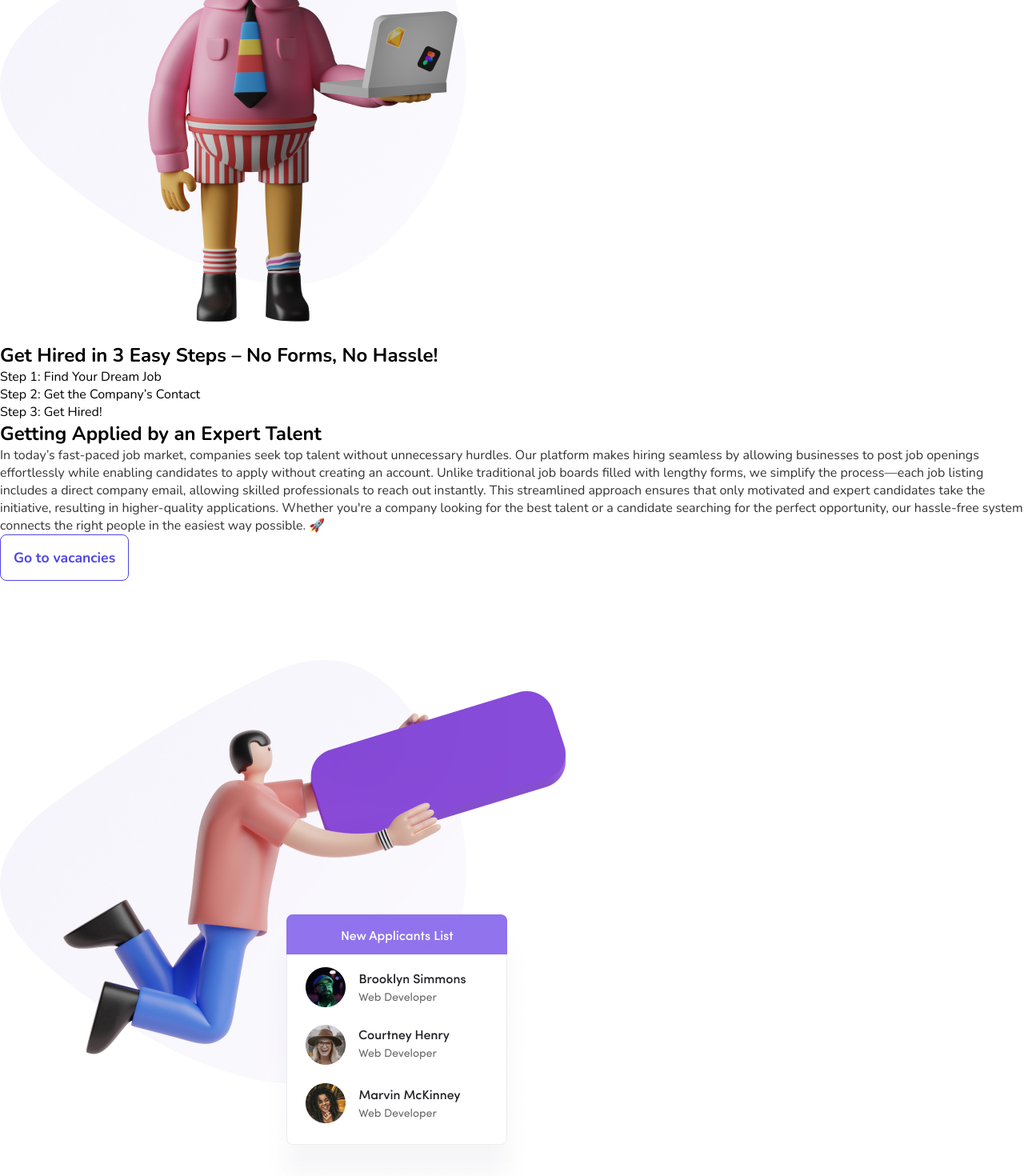
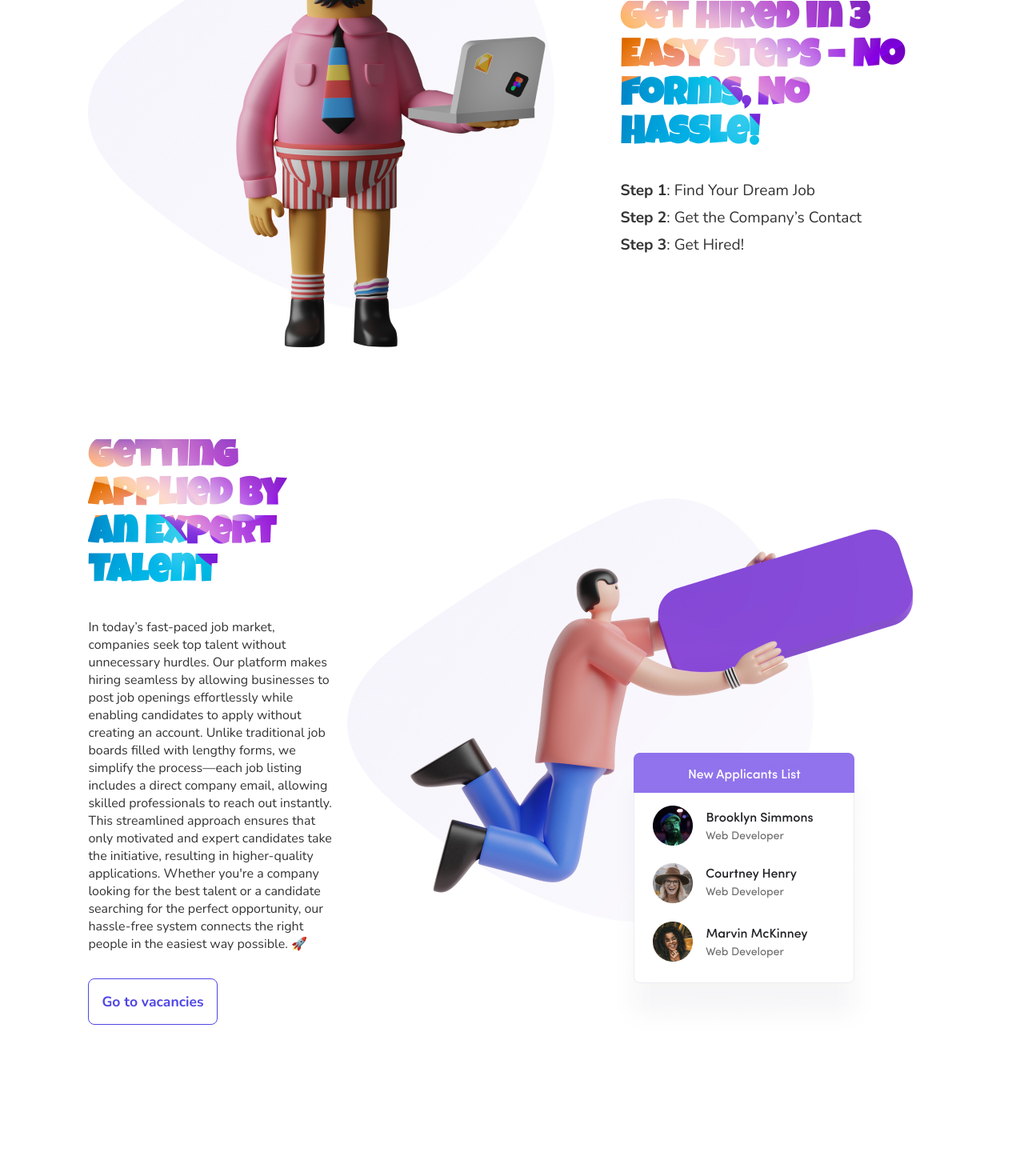
Before and after one commit to emilabbasov06/japp_api, a React (Vite) app in the folder client/: page / in a window 1280 px wide. Shown: the part 802-2272 px from the top of the page at 80% size. After the commit the page ends 2139 px from the top, so only its background shows below. Built offline with nearby package versions, Linux system fonts and the light colour scheme.

Commit message:
changed the css content of home page

```diff
--- a/client/src/components/Hero.jsx
+++ b/client/src/components/Hero.jsx
@@ -17,7 +17,7 @@ const Hero = () => {
 
   return (
     <main className='container-parent'>
-      <div className='container hero'>
+      <div className='container container-flex box-shadow-none'>
         <div className='hero-content'>
           <motion.h1 variants={container(0)}
             initial='hidden'
--- a/client/src/components/HeroContent.jsx
+++ /dev/null
@@ -1,115 +0,0 @@
-import React from 'react';
-import human_one from '../assets/images/human_one.jpg';
-import human_two from '../assets/images/human_two.jpg';
-import { motion } from 'framer-motion';
-import { useNavigate } from 'react-router-dom';
-
-const HeroContent = () => {
-  const navigate = useNavigate();
-
-  const container = (delay) => ({
-    hidden: { x: -100, opacity: 0 },
-    visible: {
-      x: 0,
-      opacity: 1,
-      transition: { duration: 0.5, delay: delay },
-    },
-  });
-
-  return (
-    <div className='heros'>
-      <section>
-        <div>
-          <motion.div
-            whileInView={{ opacity: 1, x: 0 }}
-            initial={{ opacity: 0, x: -100 }}
-            transition={{ duration: 0.5 }}
-            viewport={{ once: false, amount: 0.2 }}
-            className="human_one">
-            <img src={human_one} alt="Human" />
-          </motion.div>
-
-          <div className="content_one">
-            <motion.h2
-              whileInView={{ opacity: 1, x: 0 }}
-              initial={{ opacity: 0, x: 100 }}
-              transition={{ duration: 0.5 }}
-              viewport={{ once: false, amount: 0.2 }}
-              className='heading-h2'>
-              Get Hired in 3 Easy Steps – No Forms, No Hassle!
-            </motion.h2>
-
-            <motion.ul whileInView={{ opacity: 1, x: 0 }}
-              initial={{ opacity: 0, x: 100 }}
-              transition={{ duration: 0.9 }}
-              viewport={{ once: false, amount: 0.2 }}>
-              <li>
-                <span>Step 1</span>: Find Your Dream Job
-              </li>
-
-              <li>
-                <span>Step 2</span>: Get the Company’s Contact
-              </li>
-
-              <li>
-                <span>Step 3</span>: Get Hired!
-              </li>
-            </motion.ul>
-          </div>
-        </div>
-      </section>
-
-      <section>
-        <div>
-          <div className="content_two">
-            <motion.h2
-              variants={container(0)}
-              initial='hidden'
-              whileInView='visible'
-              viewport={{ once: false, amount: 0.2 }}
-              className='heading-h2'>
-              Getting Applied by an Expert Talent
-            </motion.h2>
-
-            <motion.p
-              variants={container(0.2)}
-              initial='hidden'
-              whileInView='visible'
-              viewport={{ once: false, amount: 0.2 }}>
-              In today’s fast-paced job market, companies seek top talent without unnecessary hurdles.
-              Our platform makes hiring seamless by allowing businesses to post job openings effortlessly
-              while enabling candidates to apply without creating an account. Unlike traditional job boards
-              filled with lengthy forms, we simplify the process—each job listing includes a direct company
-              email, allowing skilled professionals to reach out instantly. This streamlined approach ensures
-              that only motivated and expert candidates take the initiative, resulting in higher-quality applications.
-              Whether you're a company looking for the best talent or a candidate searching for the perfect opportunity,
-              our hassle-free system connects the right people in the easiest way possible. 🚀
-            </motion.p>
-
-            <motion.div
-              variants={container(0.4)}
-              initial='hidden'
-              whileInView='visible'
-              viewport={{ once: false, amount: 0.2 }}
-              className='btn_div'>
-              <button onClick={() => navigate('/vacancies')} className='button'>
-                Go to vacancies
-              </button>
-            </motion.div>
-          </div>
-
-          <motion.div
-            initial={{ x: 100, opacity: 0 }}
-            whileInView={{ x: 0, opacity: 1 }}
-            transition={{ duration: 1, delay: 0.6 }}
-            viewport={{ once: false, amount: 0.2 }}
-            className="human_two">
-            <img src={human_two} alt="Human" />
-          </motion.div>
-        </div>
-      </section>
-    </div>
-  );
-};
-
-export default HeroContent;
--- /dev/null
+++ b/client/src/components/HeroContentFirst.jsx
@@ -0,0 +1,52 @@
+import React from 'react';
+import human_one from '../assets/images/human_one.jpg';
+import { motion } from 'framer-motion';
+
+const HeroContentFirst = () => {
+  return (
+    <section className='container-parent'>
+      <div className='container container-flex box-shadow-none'>
+        <motion.div
+          whileInView={{ opacity: 1, x: 0 }}
+          initial={{ opacity: 0, x: -100 }}
+          transition={{ duration: 0.5 }}
+          viewport={{ once: false, amount: 0.2 }}
+        >
+          <img src={human_one} alt="Human" />
+        </motion.div>
+
+        <div className='steps-section'>
+          <motion.h2
+            whileInView={{ opacity: 1, x: 0 }}
+            initial={{ opacity: 0, x: 100 }}
+            transition={{ duration: 0.5 }}
+            viewport={{ once: false, amount: 0.2 }}
+            className='bg-text font-3'>
+            Get Hired in 3 Easy Steps – No Forms, No Hassle!
+          </motion.h2>
+
+          <motion.ul whileInView={{ opacity: 1, x: 0 }}
+            initial={{ opacity: 0, x: 100 }}
+            transition={{ duration: 0.9 }}
+            viewport={{ once: false, amount: 0.2 }}
+            className='steps'>
+            <li>
+              <span>Step 1</span>: Find Your Dream Job
+            </li>
+
+            <li>
+              <span>Step 2</span>: Get the Company’s Contact
+            </li>
+
+            <li>
+              <span>Step 3</span>: Get Hired!
+            </li>
+          </motion.ul>
+        </div>
+      </div>
+    </section>
+
+  );
+};
+
+export default HeroContentFirst;
--- /dev/null
+++ b/client/src/components/HeroContentSecond.jsx
@@ -0,0 +1,63 @@
+import React from 'react';
+import human_two from '../assets/images/human_two.jpg';
+import { motion } from 'framer-motion';
+import { useNavigate } from 'react-router-dom';
+import { container } from '../constants';
+
+const HeroContentSecond = () => {
+  const navigate = useNavigate();
+
+  return (
+    <section className='container-parent hero-section'>
+      <div className='container container-flex box-shadow-none'>
+        <div className='second-content'>
+          <motion.h2
+            variants={container(0)}
+            initial='hidden'
+            whileInView='visible'
+            viewport={{ once: false, amount: 0.2 }}
+            className='bg-text font-3'>
+            Getting Applied by an Expert Talent
+          </motion.h2>
+
+          <motion.p
+            variants={container(0.2)}
+            initial='hidden'
+            whileInView='visible'
+            viewport={{ once: false, amount: 0.2 }}>
+            In today’s fast-paced job market, companies seek top talent without unnecessary hurdles.
+            Our platform makes hiring seamless by allowing businesses to post job openings effortlessly
+            while enabling candidates to apply without creating an account. Unlike traditional job boards
+            filled with lengthy forms, we simplify the process—each job listing includes a direct company
+            email, allowing skilled professionals to reach out instantly. This streamlined approach ensures
+            that only motivated and expert candidates take the initiative, resulting in higher-quality applications.
+            Whether you're a company looking for the best talent or a candidate searching for the perfect opportunity,
+            our hassle-free system connects the right people in the easiest way possible. 🚀
+          </motion.p>
+
+          <motion.div
+            variants={container(0.4)}
+            initial='hidden'
+            whileInView='visible'
+            viewport={{ once: false, amount: 0.2 }}
+          >
+            <button onClick={() => navigate('/vacancies')} className='button'>
+              Go to vacancies
+            </button>
+          </motion.div>
+        </div>
+
+        <motion.div
+          initial={{ x: 100, opacity: 0 }}
+          whileInView={{ x: 0, opacity: 1 }}
+          transition={{ duration: 1, delay: 0.6 }}
+          viewport={{ once: false, amount: 0.2 }}
+          className="human_two">
+          <img src={human_two} alt="Human" />
+        </motion.div>
+      </div>
+    </section>
+  );
+};
+
+export default HeroContentSecond;
--- a/client/src/constants/index.js
+++ b/client/src/constants/index.js
@@ -2,3 +2,12 @@ export const VACANCIES_API_URL = 'http://127.0.0.1:8000/api/vacancies/';
 export const COMPANIES_API_URL = 'http://127.0.0.1:8000/api/companies/';
 export const SIGNUP_API_URL = 'http://127.0.0.1:8000/api/companies/';
 export const LOGGED_IN_COMPANY_DASHBOARD_DATA = 'http://127.0.0.1:8000/api/vacancies/dashboard/';
+
+export const container = (delay) => ({
+  hidden: { x: -100, opacity: 0 },
+  visible: {
+    x: 0,
+    opacity: 1,
+    transition: { duration: 0.5, delay: delay },
+  },
+});
--- a/client/src/index.css
+++ b/client/src/index.css
@@ -25,6 +25,16 @@
   box-shadow: 0 10px 20px rgba(197, 197, 197, 0.712);
 }
 
+.container-flex {
+  display: flex;
+  align-items: center;
+  gap: 1rem;
+}
+
+.box-shadow-none {
+  box-shadow: none;
+}
+
 .bg-text {
   background: url('./assets/images/background.jpg');
   background-repeat: no-repeat;
@@ -34,6 +44,10 @@
   -webkit-background-clip: text;
   -moz-background-clip: text;
   -webkit-text-fill-color: transparent;
+}
+
+.font-2 {
+  font-size: 2rem;
 }
 
 .font-3 {
@@ -135,12 +149,42 @@ p {
 
 
 
+/* HeroContentFirst.jsx (CSS Styles) -> STARTING POINT */
+
+.steps-section {
+  display: flex;
+  flex-direction: column;
+  gap: 2rem;
+}
+
+.steps {
+  color: #333333;
+  font-size: 1.2rem;
+  display: flex;
+  flex-direction: column;
+  gap: 0.5rem;
+  list-style: none;
+}
+
+.steps li span {
+  font-weight: bold;
+}
+
+/* HeroContentFirst.jsx (CSS Styles) -> ENDING POINT */
 
 
 
+/* HeroContentSecond.jsx (CSS Styles) -> STARTING POINT */
 
+.second-content {
+  display: flex;
+  justify-content: center;
+  align-items: start;
+  flex-direction: column;
+  gap: 2rem;
+}
 
-
+/* HeroContentSecond.jsx (CSS Styles) -> ENDING POINT */
 
 
 
--- a/client/src/pages/Home.jsx
+++ b/client/src/pages/Home.jsx
@@ -1,12 +1,14 @@
 import React from 'react';
 import Hero from '../components/Hero';
-import HeroContent from '../components/HeroContent';
+import HeroContentFirst from '../components/HeroContentFirst';
+import HeroContentSecond from '../components/HeroContentSecond';
 
 const Home = () => {
   return (
     <div>
       <Hero />
-      <HeroContent />
+      <HeroContentFirst />
+      <HeroContentSecond />
     </div>
   );
 };
```
